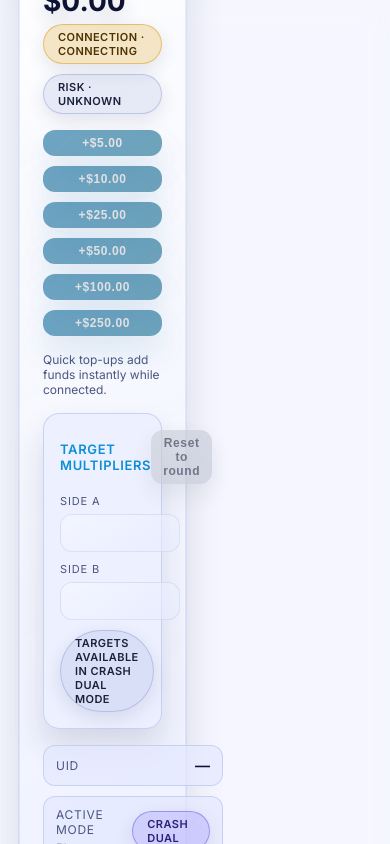
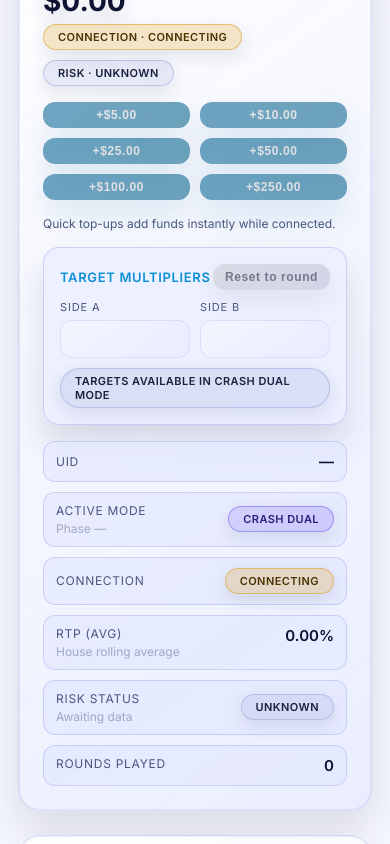
Before and after one commit to Dants12/clash-dual, a React (Vite) app in the folder client/: page / in a window 390 px wide. Shown: the part 1240-2084 px from the top of the page. Built offline with nearby package versions, Linux system fonts and the light colour scheme; no server answers.

Commit message:
Fix layout grid to keep three columns

```diff
--- a/client/src/styles/app.css
+++ b/client/src/styles/app.css
@@ -1260,34 +1260,39 @@ input[type='range'] {
   .layout {
     --layout-max: 1540px;
     --layout-hpad: clamp(24px, 7vw, 48px);
-    --column-side: clamp(280px, 30vw, 320px);
-    --column-center: clamp(520px, 54vw, 680px);
-    grid-template-columns: minmax(0, 1fr) minmax(0, 1fr);
+    --column-side: clamp(260px, 28vw, 320px);
+    --column-center: clamp(480px, 52vw, 660px);
+    grid-template-columns: minmax(0, var(--column-side)) minmax(0, 1fr)
+      minmax(0, var(--column-side));
   }
 
   .column-right {
-    grid-column: 1 / -1;
+    grid-column: 3;
   }
 }
 
 @media (max-width: 1100px) {
   .layout {
-  /*  --layout-max: 100%;
+    --layout-max: 100%;
     --layout-hpad: clamp(22px, 7vw, 38px);
-    --column-side: clamp(250px, 46vw, 300px);
-    --column-center: clamp(420px, 72vw, 560px);
-    grid-template-columns: minmax(0, 1fr);
-    gap: var(--gap-md);*/
+    --column-side: clamp(220px, 34vw, 280px);
+    --column-center: clamp(360px, 52vw, 520px);
+    grid-template-columns: minmax(0, var(--column-side)) minmax(0, 1fr)
+      minmax(0, var(--column-side));
+    gap: var(--gap-md);
   }
 
-  .column-left,
-  .column-center,
-  .column-right {
+  .column-center {
+    grid-column: 2;
+    max-width: none;
+  }
+
+  .column-left {
     grid-column: 1;
   }
 
-  .column-center {
-    max-width: none;
+  .column-right {
+    grid-column: 3;
   }
 
   .app-header {
@@ -1325,6 +1330,14 @@ input[type='range'] {
     --layout-hpad: clamp(18px, 8vw, 28px);
     --column-side: clamp(240px, 76vw, 320px);
     --column-center: clamp(360px, 88vw, 520px);
+    grid-template-columns: minmax(0, 1fr);
+    gap: var(--gap-md);
+  }
+
+  .column-left,
+  .column-center,
+  .column-right {
+    grid-column: 1;
   }
 
   .app-main__intro {
```
